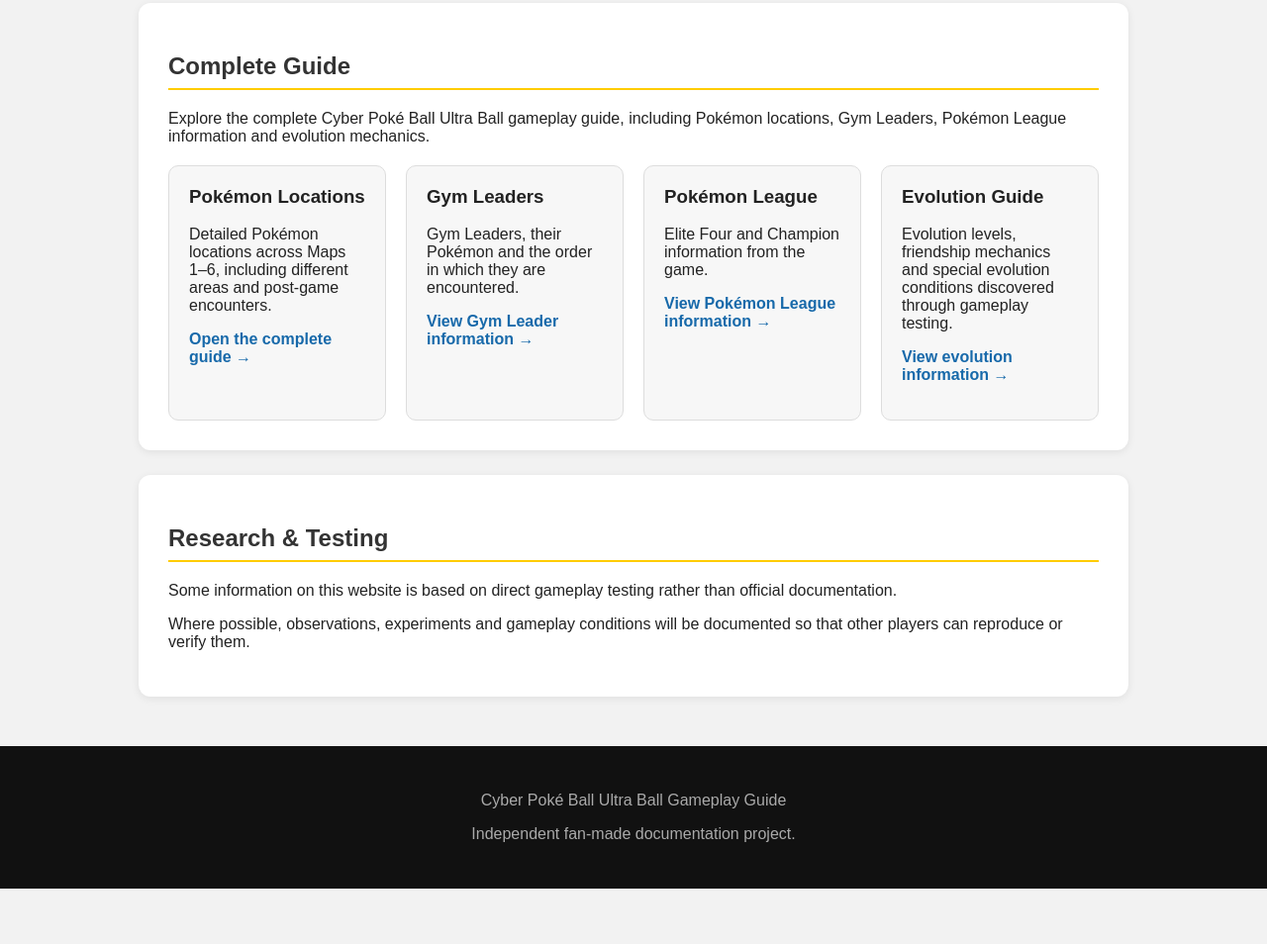
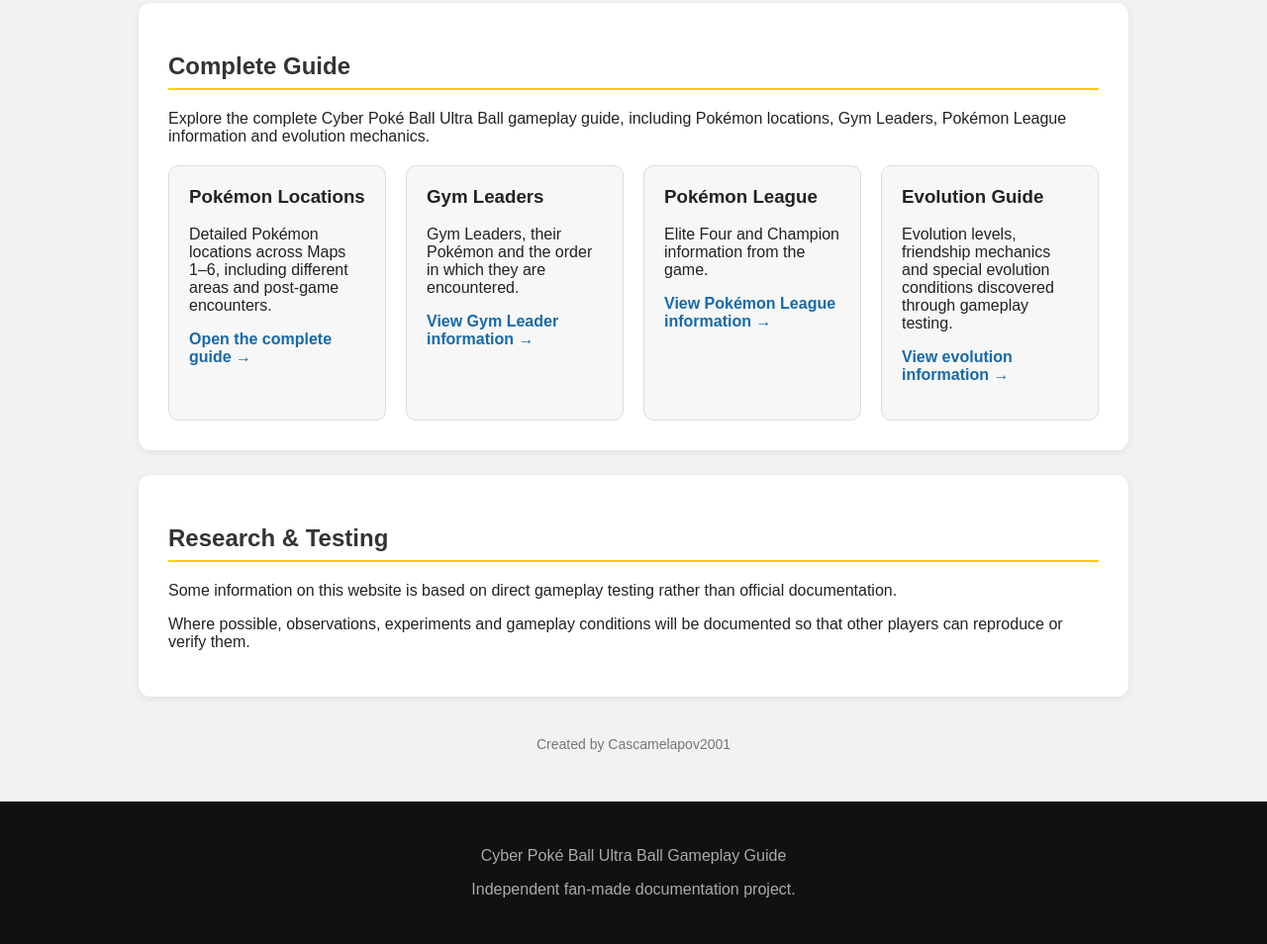
Before and after one commit to Cascamelapov2001/Cyber-pokeball-guide-ultraball-version, a plain HTML site: page index.html in a window 1280 px wide. Shown: the part 572-1526 px from the top of the page at 99% size. Before the commit the page ends 1470 px from the top, so only its background shows below. Drawn offline with Linux system fonts and the light colour scheme.

Commit message:
Add author credit to homepage
Added author information to the footer section.

```diff
--- a/index.html
+++ b/index.html
@@ -78,7 +78,13 @@
         font-weight: bold;
     }
 
-    footer {
+   .author {
+    text-align: center;
+    color: #777;
+    font-size: 14px;
+    margin: 25px 0 10px 0;
+}
+ footer {
         text-align: center;
         background: #111;
         color: #aaa;
@@ -180,4 +186,8 @@
     </p>
 </section>
 
-</main> <footer> <p>Cyber Poké Ball Ultra Ball Gameplay Guide</p> <p>Independent fan-made documentation project.</p> </footer> </body> </html>
+</main>
+    <div class="author">
+    Created by Cascamelapov2001
+</div>
+<footer> <p>Cyber Poké Ball Ultra Ball Gameplay Guide</p> <p>Independent fan-made documentation project.</p> </footer> </body> </html>
```
